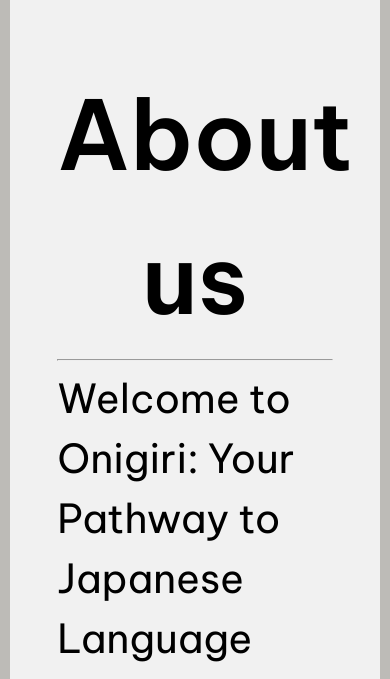
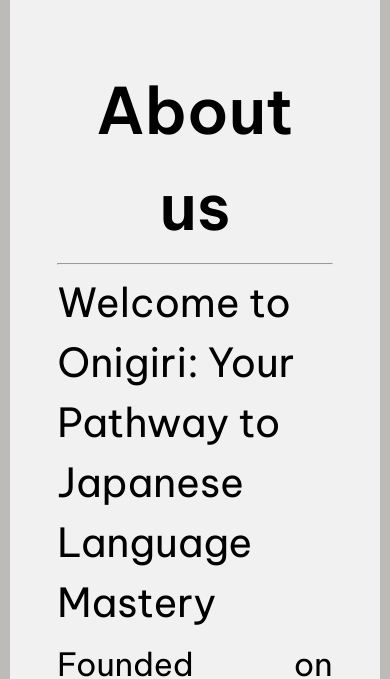
Before and after one commit to L1M1N4L/Onigiri-Project, a plain HTML site: page About.html in a window 390 px wide. Shown: the part 174-853 px from the top of the page. Drawn offline with nearby package versions, Linux system fonts and the light colour scheme; files whose address does not match are found by name.

Commit message:
Update About.css

```diff
--- a/Css/About.css
+++ b/Css/About.css
@@ -9,7 +9,7 @@
 
 .aboutus h1{
   margin-top: -2vw;
-  font-size: 5rem;
+  font-size: 2rem;
   font-weight: 600;
   text-align: center;
   margin-bottom: 2vw;
@@ -39,7 +39,7 @@
   }
 
   .aboutus h1{
-    font-size: 6rem;
+    font-size: 4rem;
   }
 
   .aboutus h2{
```
